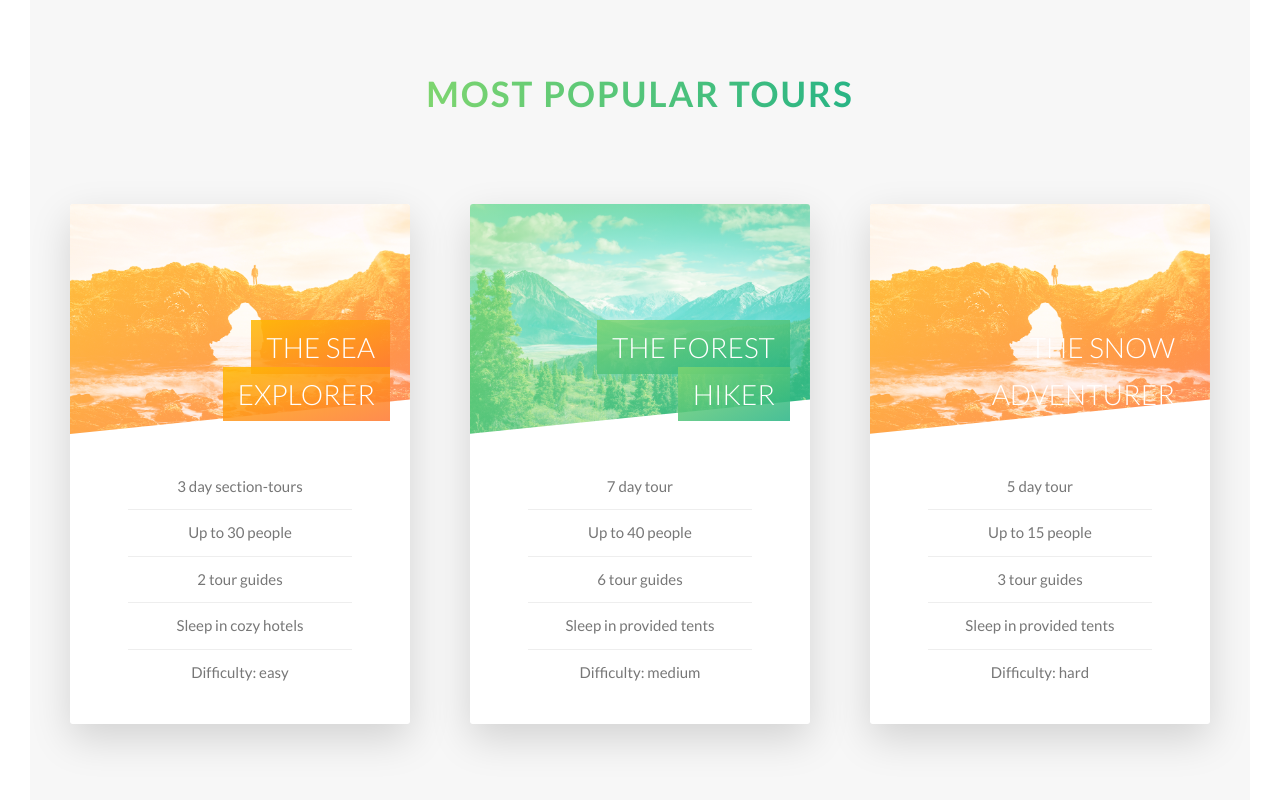
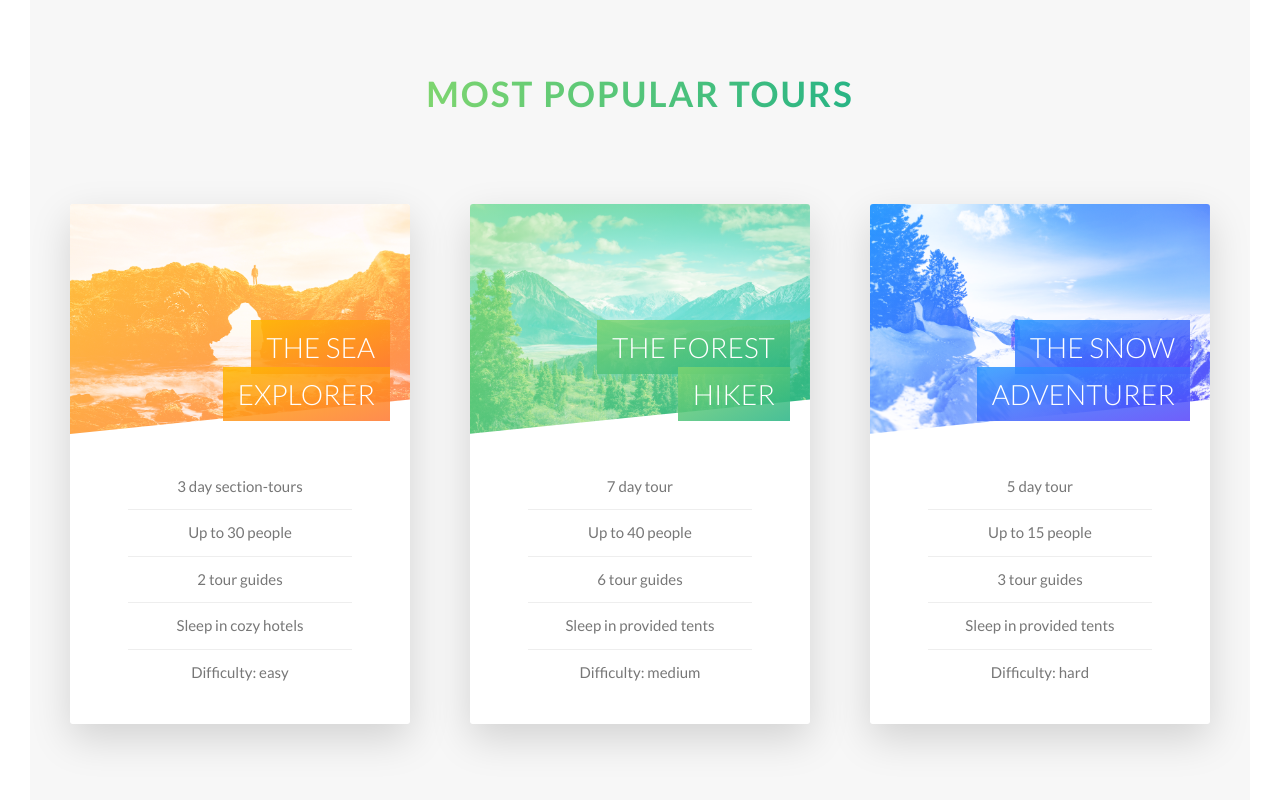
Before and after one commit to mhjarvis/Web-Design, a website: page Project 1/index.html in a window 1280 px wide. Shown: the part 2293-3093 px from the top of the page. Drawn offline with Linux system fonts and the light colour scheme.

Commit message:
Add styling for final card

```diff
--- a/Project 1/sass/components/_card.scss
+++ b/Project 1/sass/components/_card.scss
@@ -36,6 +36,13 @@
                     to right bottom,
                     $color-primary-light,
                     $color-primary-dark
+                );
+            }
+            &-3 {
+                background-image: linear-gradient(
+                    to right bottom,
+                    $color-tertiary-light,
+                    $color-tertiary-dark
                 );
             }
         }
@@ -79,10 +86,10 @@
         &--3 {
             background-image: linear-gradient(
                     to right bottom,
-                    $color-secondary-light,
-                    $color-secondary-dark
+                    $color-tertiary-light,
+                    $color-tertiary-dark
                 ),
-                url(../img/nat-5.jpg);
+                url(../img/nat-7.jpg);
         }
     }
     &__heading {
@@ -113,6 +120,13 @@
                 to right bottom,
                 rgba($color-primary-light, 0.85),
                 rgba($color-primary-dark, 0.85)
+            );
+        }
+        &--3 {
+            background-image: linear-gradient(
+                to right bottom,
+                rgba($color-tertiary-light, 0.85),
+                rgba($color-tertiary-dark, 0.85)
             );
         }
     }
```
Also changed, not shown: Project 1/sass/main.css, 1 other file.
